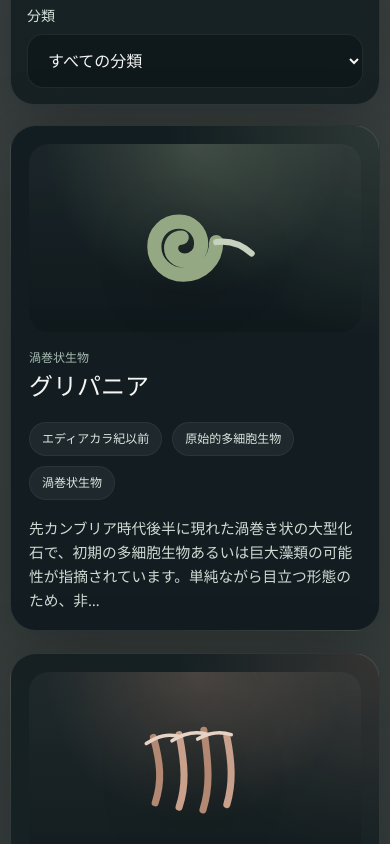
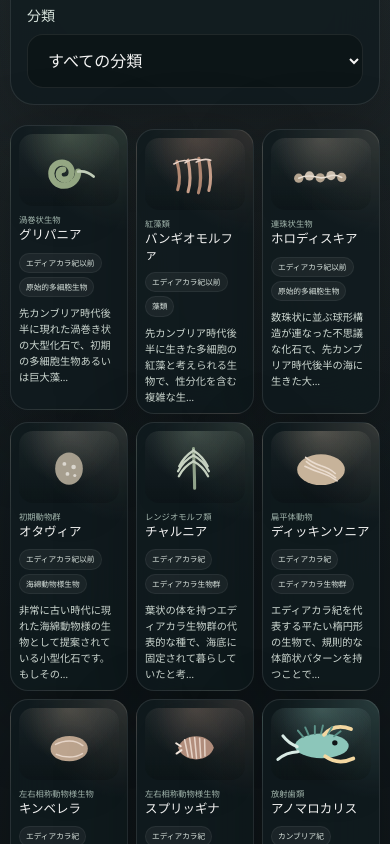
Before and after one commit to yuutom/paleontology-web-zukan, a React (Vite) app: page / in a window 390 px wide. Shown: the part 1380-2224 px from the top of the page. Built offline with nearby package versions, Linux system fonts and the light colour scheme.

Commit message:
スマホレイアウト

```diff
--- a/src/App.tsx
+++ b/src/App.tsx
@@ -1,8 +1,9 @@
-import { useMemo, useState } from "react";
+import { useEffect, useMemo, useState } from "react";
 import { fossils, type Fossil } from "./data/fossils";
 import { timelineEntries } from "./data/timeline";
 
 const GRID_DESCRIPTION_MAX_LENGTH = 70;
+const GRID_DESCRIPTION_MAX_LENGTH_MOBILE = 40;
 
 const allTimelineEntries = [
   "all",
@@ -236,11 +237,112 @@ function HeroWorldIllustration() {
   );
 }
 
+function FossilDetailPanel({
+  fossil,
+  compact = false,
+  showEyebrow = true,
+}: {
+  fossil: Fossil;
+  compact?: boolean;
+  showEyebrow?: boolean;
+}) {
+  return (
+    <>
+      {showEyebrow ? (
+        <p className="text-xs uppercase tracking-[0.22em] text-[#a7bbb2]">Specimen Detail</p>
+      ) : null}
+      <div className="mt-3 flex items-baseline justify-between gap-4 max-sm:flex-col max-sm:items-start">
+        <h3
+          className={`font-['Iowan_Old_Style','Palatino_Linotype','Book_Antiqua',serif] ${compact ? "text-[2rem] leading-none" : "text-4xl"}`}
+        >
+          {fossil.name}
+        </h3>
+        <span className="text-xs text-[#a7bbb2]">{fossil.sub_category}</span>
+      </div>
+
+      <div
+        className={`rounded-[22px] bg-[radial-gradient(circle_at_top,rgba(203,180,137,0.22),transparent_58%),linear-gradient(180deg,rgba(255,255,255,0.04),rgba(0,0,0,0.12))] ${compact ? "mt-4 p-4" : "mt-[18px] p-[18px]"}`}
+      >
+        <FossilDetailImage fossil={fossil} />
+      </div>
+
+      <div className={`flex flex-wrap gap-2.5 ${compact ? "mt-4" : "mt-5"}`}>
+        <span className="rounded-full border border-white/6 bg-white/5 px-3 py-2 text-xs text-[#dce6e0]">
+          {formatTimelineEntryLabel(fossil)}
+        </span>
+        <span className="rounded-full border border-white/6 bg-white/5 px-3 py-2 text-xs text-[#dce6e0]">
+          {fossil.category}
+        </span>
+        <span className="rounded-full border border-white/6 bg-white/5 px-3 py-2 text-xs text-[#dce6e0]">
+          {fossil.sub_category}
+        </span>
+      </div>
+
+      <p className={`text-[#d1ddd5] ${compact ? "mt-4 text-[0.92rem] leading-6" : "mt-5 text-[0.95rem] leading-7"}`}>
+        {fossil.description}
+      </p>
+
+      <div className={`flex flex-wrap gap-2.5 ${compact ? "mt-4" : "mt-[18px]"}`}>
+        {[
+          ["名称", fossil.name],
+          ["地質時代", formatTimelineEntryLabel(fossil)],
+          ["期間", formatCompactRange(fossil.from, fossil.to)],
+          ["体長", formatLength(fossil.length)],
+          ["分類", fossil.category],
+          ["小分類", fossil.sub_category],
+        ].map(([label, value]) => (
+          <div
+            key={label}
+            className="min-w-[140px] flex-1 rounded-2xl border border-white/6 bg-white/[0.03] p-[14px] max-sm:min-w-0"
+          >
+            <span className="block text-xs text-[#a7bbb2]">{label}</span>
+            <strong className="mt-1.5 block text-[0.98rem] text-[#f0f5f1]">{value}</strong>
+          </div>
+        ))}
+      </div>
+    </>
+  );
+}
+
 function App() {
   const [query, setQuery] = useState("");
   const [era, setEra] = useState("all");
   const [category, setCategory] = useState("all");
   const [selectedId, setSelectedId] = useState(fossils[0]?.id ?? "");
+  const [isMobile, setIsMobile] = useState(false);
+  const [isDetailModalOpen, setIsDetailModalOpen] = useState(false);
+
+  useEffect(() => {
+    const mediaQuery = window.matchMedia("(max-width: 639px)");
+    const handleChange = (event: MediaQueryList | MediaQueryListEvent) => {
+      setIsMobile(event.matches);
+    };
+
+    handleChange(mediaQuery);
+    mediaQuery.addEventListener("change", handleChange);
+
+    return () => {
+      mediaQuery.removeEventListener("change", handleChange);
+    };
+  }, []);
+
+  useEffect(() => {
+    if (!isMobile) {
+      setIsDetailModalOpen(false);
+      return;
+    }
+
+    if (!isDetailModalOpen) {
+      return;
+    }
+
+    const originalOverflow = document.body.style.overflow;
+    document.body.style.overflow = "hidden";
+
+    return () => {
+      document.body.style.overflow = originalOverflow;
+    };
+  }, [isDetailModalOpen, isMobile]);
 
   const filteredFossils = useMemo(() => {
     const normalizedQuery = query.trim().toLowerCase();
@@ -269,6 +371,12 @@ function App() {
 
   const selectedFossil =
     filteredFossils.find((item) => item.id === selectedId) ?? filteredFossils[0] ?? null;
+
+  useEffect(() => {
+    if (!selectedFossil) {
+      setIsDetailModalOpen(false);
+    }
+  }, [selectedFossil]);
 
   return (
     <div className="min-h-screen bg-[radial-gradient(circle_at_top_left,rgba(109,147,136,0.22),transparent_30%),radial-gradient(circle_at_top_right,rgba(201,142,121,0.18),transparent_28%),linear-gradient(180deg,#162126_0%,#0d1215_48%,#090c0e_100%)] text-stone-100">
@@ -454,7 +562,7 @@ function App() {
           </section>
 
           <section className="grid min-w-0 items-start gap-6 lg:grid-cols-[minmax(0,1.35fr)_minmax(310px,0.8fr)]">
-            <div className="grid min-w-0 gap-[18px] [grid-template-columns:repeat(auto-fit,minmax(230px,1fr))] max-sm:[grid-template-columns:minmax(0,1fr)]">
+            <div className="grid min-w-0 gap-[18px] [grid-template-columns:repeat(auto-fit,minmax(230px,1fr))] max-sm:gap-2 max-sm:grid-cols-3">
               {filteredFossils.length === 0 ? (
                 <div className="col-span-full rounded-3xl border border-dashed border-white/12 px-8 py-10 text-center leading-8 text-[#d0dbd4]">
                   条件に一致する古生物は見つかりませんでした。検索語や絞り込み条件を変更してください。
@@ -462,13 +570,21 @@ function App() {
               ) : (
                 filteredFossils.map((fossil) => {
                   const isActive = fossil.id === selectedFossil?.id;
-                  const collapsedDescription = getCollapsedDescription(fossil.description);
+                  const collapsedDescription = getCollapsedDescription(
+                    fossil.description,
+                    isMobile ? GRID_DESCRIPTION_MAX_LENGTH_MOBILE : GRID_DESCRIPTION_MAX_LENGTH,
+                  );
 
                   return (
                     <article
                       key={fossil.id}
-                      onClick={() => setSelectedId(fossil.id)}
-                      className={`group cursor-pointer overflow-hidden rounded-[26px] border border-white/10 p-[18px] shadow-[0_24px_80px_rgba(0,0,0,0.28)] backdrop-blur-xl transition duration-200 hover:-translate-y-1 hover:border-[#f3d7a1]/25 ${
+                      onClick={() => {
+                        setSelectedId(fossil.id);
+                        if (isMobile) {
+                          setIsDetailModalOpen(true);
+                        }
+                      }}
+                      className={`group cursor-pointer overflow-hidden rounded-[26px] border border-white/10 p-[18px] shadow-[0_24px_80px_rgba(0,0,0,0.28)] backdrop-blur-xl transition duration-200 hover:-translate-y-1 hover:border-[#f3d7a1]/25 max-sm:rounded-[18px] max-sm:p-2 ${
                         isActive ? "-translate-y-1 border-[#f3d7a1]/25 bg-[rgba(17,28,32,0.95)]" : "bg-[rgba(16,28,31,0.82)]"
                       }`}
                       style={{
@@ -476,7 +592,7 @@ function App() {
                       }}
                     >
                       <div
-                        className="grid min-h-[188px] place-items-center rounded-[20px] bg-[linear-gradient(180deg,rgba(255,255,255,0.04),rgba(0,0,0,0.14))]"
+                        className="grid min-h-[188px] place-items-center rounded-[20px] bg-[linear-gradient(180deg,rgba(255,255,255,0.04),rgba(0,0,0,0.14))] max-sm:min-h-[72px] max-sm:rounded-[14px]"
                         style={{
                           backgroundImage: `radial-gradient(circle at top, color-mix(in srgb, ${fossil.accent} 28%, transparent), transparent 60%), linear-gradient(180deg, rgba(255,255,255,0.04), rgba(0,0,0,0.14))`,
                         }}
@@ -484,25 +600,27 @@ function App() {
                         <FossilCardArt fossil={fossil} />
                       </div>
 
-                      <p className="mt-[18px] text-xs text-[#a7bbb2]">{fossil.sub_category}</p>
-                      <h3 className="mt-2 font-['Iowan_Old_Style','Palatino_Linotype','Book_Antiqua',serif] text-2xl">
+                      <p className="mt-[18px] text-xs text-[#a7bbb2] max-sm:mt-2 max-sm:text-[0.52rem]">
+                        {fossil.sub_category}
+                      </p>
+                      <h3 className="mt-2 font-['Iowan_Old_Style','Palatino_Linotype','Book_Antiqua',serif] text-2xl max-sm:mt-1 max-sm:text-[0.78rem] max-sm:leading-tight">
                         {fossil.name}
                       </h3>
 
-                      <div className="mt-4 flex flex-wrap gap-2.5">
-                        <span className="rounded-full border border-white/6 bg-white/5 px-3 py-2 text-xs text-[#dce6e0]">
+                      <div className="mt-4 flex flex-wrap gap-2.5 max-sm:mt-2 max-sm:gap-1">
+                        <span className="rounded-full border border-white/6 bg-white/5 px-3 py-2 text-xs text-[#dce6e0] max-sm:px-1.5 max-sm:py-1 max-sm:text-[0.48rem]">
                           {formatTimelineEntryLabel(fossil)}
                         </span>
-                        <span className="rounded-full border border-white/6 bg-white/5 px-3 py-2 text-xs text-[#dce6e0]">
+                        <span className="rounded-full border border-white/6 bg-white/5 px-3 py-2 text-xs text-[#dce6e0] max-sm:px-1.5 max-sm:py-1 max-sm:text-[0.48rem]">
                           {fossil.category}
                         </span>
-                        <span className="rounded-full border border-white/6 bg-white/5 px-3 py-2 text-xs text-[#dce6e0]">
+                        <span className="rounded-full border border-white/6 bg-white/5 px-3 py-2 text-xs text-[#dce6e0] max-sm:hidden">
                           {fossil.sub_category}
                         </span>
                       </div>
 
-                      <div className="mt-4">
-                        <p className="text-[0.92rem] leading-6 text-[#d0dbd4]">
+                      <div className="mt-4 max-sm:mt-2">
+                        <p className="text-[0.92rem] leading-6 text-[#d0dbd4] max-sm:text-[0.64rem] max-sm:leading-4">
                           {collapsedDescription}
                         </p>
                       </div>
@@ -512,59 +630,9 @@ function App() {
               )}
             </div>
 
-            <aside className="sticky top-6 min-w-0 max-h-[calc(100vh-3rem)] overflow-y-auto rounded-[30px] border border-white/10 bg-[rgba(16,28,31,0.82)] p-[22px] shadow-[0_24px_80px_rgba(0,0,0,0.28)] backdrop-blur-xl max-lg:static max-lg:max-h-none max-lg:overflow-visible max-sm:p-4">
+            <aside className="sticky top-6 min-w-0 max-h-[calc(100vh-3rem)] overflow-y-auto rounded-[30px] border border-white/10 bg-[rgba(16,28,31,0.82)] p-[22px] shadow-[0_24px_80px_rgba(0,0,0,0.28)] backdrop-blur-xl max-lg:static max-lg:max-h-none max-lg:overflow-visible max-sm:hidden">
               {selectedFossil ? (
-                <>
-                  <p className="text-xs uppercase tracking-[0.22em] text-[#a7bbb2]">Specimen Detail</p>
-                  <div className="mt-3 flex items-baseline justify-between gap-4 max-sm:flex-col max-sm:items-start">
-                    <h3 className="font-['Iowan_Old_Style','Palatino_Linotype','Book_Antiqua',serif] text-4xl">
-                      {selectedFossil.name}
-                    </h3>
-                    <span className="text-xs text-[#a7bbb2]">{selectedFossil.sub_category}</span>
-                  </div>
-
-                  <div className="mt-[18px] rounded-[22px] bg-[radial-gradient(circle_at_top,rgba(203,180,137,0.22),transparent_58%),linear-gradient(180deg,rgba(255,255,255,0.04),rgba(0,0,0,0.12))] p-[18px]">
-                    <FossilDetailImage fossil={selectedFossil} />
-                  </div>
-
-                  <div className="mt-5 flex flex-wrap gap-2.5">
-                    <span className="rounded-full border border-white/6 bg-white/5 px-3 py-2 text-xs text-[#dce6e0]">
-                      {formatTimelineEntryLabel(selectedFossil)}
-                    </span>
-                    <span className="rounded-full border border-white/6 bg-white/5 px-3 py-2 text-xs text-[#dce6e0]">
-                      {selectedFossil.category}
-                    </span>
-                    <span className="rounded-full border border-white/6 bg-white/5 px-3 py-2 text-xs text-[#dce6e0]">
-                      {selectedFossil.sub_category}
-                    </span>
-                  </div>
-
-                  <p className="mt-5 text-[0.95rem] leading-7 text-[#d1ddd5]">
-                    {selectedFossil.description}
-                  </p>
-
-                  <div className="mt-[18px] flex flex-wrap gap-2.5">
-                    {[
-                      ["名称", selectedFossil.name],
-                      [
-                        "地質時代",
-                        formatTimelineEntryLabel(selectedFossil),
-                      ],
-                      ["期間", formatCompactRange(selectedFossil.from, selectedFossil.to)],
-                      ["体長", formatLength(selectedFossil.length)],
-                      ["分類", selectedFossil.category],
-                      ["小分類", selectedFossil.sub_category],
-                    ].map(([label, value]) => (
-                      <div
-                        key={label}
-                        className="min-w-[140px] flex-1 rounded-2xl border border-white/6 bg-white/[0.03] p-[14px] max-sm:min-w-0"
-                      >
-                        <span className="block text-xs text-[#a7bbb2]">{label}</span>
-                        <strong className="mt-1.5 block text-[0.98rem] text-[#f0f5f1]">{value}</strong>
-                      </div>
-                    ))}
-                  </div>
-                </>
+                <FossilDetailPanel fossil={selectedFossil} />
               ) : (
                 <p className="leading-8 text-[#c6d3cb]">
                   表示対象がありません。フィルターを調整すると詳細表示も更新されます。
@@ -574,6 +642,31 @@ function App() {
           </section>
         </main>
       </div>
+
+      {isMobile && isDetailModalOpen && selectedFossil ? (
+        <div className="fixed inset-0 z-50 flex items-end bg-[rgba(6,10,12,0.78)] backdrop-blur-sm sm:hidden">
+          <button
+            type="button"
+            aria-label="詳細を閉じる"
+            className="absolute inset-0"
+            onClick={() => setIsDetailModalOpen(false)}
+          />
+          <div className="relative max-h-[88vh] w-full overflow-y-auto rounded-t-[28px] border border-white/10 bg-[rgba(16,28,31,0.96)] p-4 shadow-[0_-24px_80px_rgba(0,0,0,0.35)]">
+            <div className="mx-auto mb-4 h-1.5 w-14 rounded-full bg-white/15" />
+            <div className="mb-4 flex items-center justify-between gap-4">
+              <p className="text-xs uppercase tracking-[0.22em] text-[#a7bbb2]">Specimen Detail</p>
+              <button
+                type="button"
+                className="rounded-full border border-white/10 bg-white/5 px-3 py-1.5 text-xs text-[#dce6e0]"
+                onClick={() => setIsDetailModalOpen(false)}
+              >
+                閉じる
+              </button>
+            </div>
+            <FossilDetailPanel fossil={selectedFossil} compact showEyebrow={false} />
+          </div>
+        </div>
+      ) : null}
     </div>
   );
 }
```
